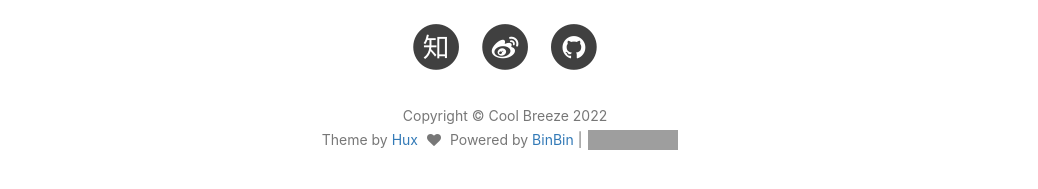
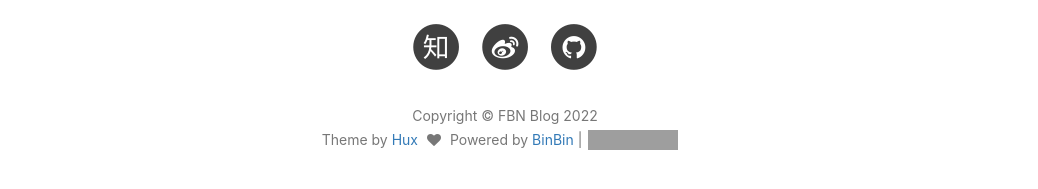
Before and after one commit to Cool-breeze-bin/Cool-breeze-bin.github.io, a Jekyll site: the page built from index.html, in a window 1280 px wide and 900 px high, scrolled down 796 px. Shown: the part 656-845 px from the top of the window, without its empty margins (135-1173 px from the left). Built offline with Jekyll 4.4.1, drawn with Linux system fonts in a browser that asks for light colours; nearby versions of some CDN libraries; the list of posts is cut into pages by our own code; comment, search, counter and statistics services are not loaded; some of the changed text lies outside the part shown; grey boxes are pictures that could not be loaded.

Commit message:
Update _config.yml

```diff
--- a/_config.yml
+++ b/_config.yml
@@ -1,5 +1,5 @@
 # Site settings
-title: Cool Breeze
+title: FBN Blog
 SEOTitle: Bin Blog
 header-img: img/home-bg3.jpg
 email: coolbreeze@petalmail.com
```
